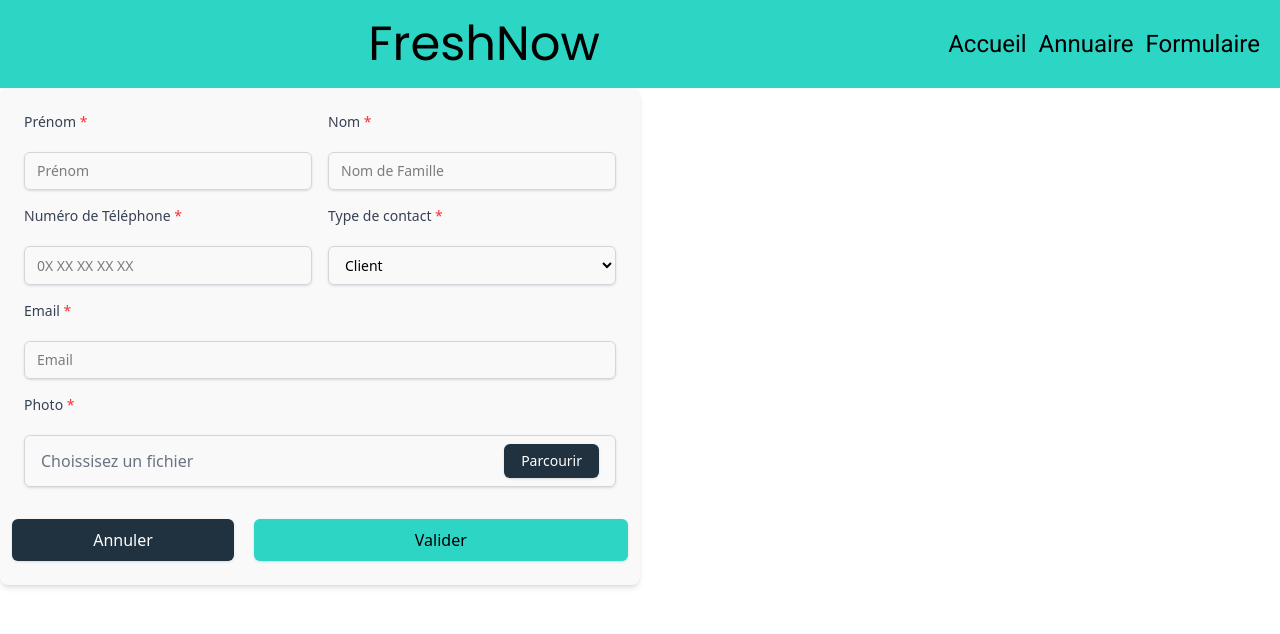
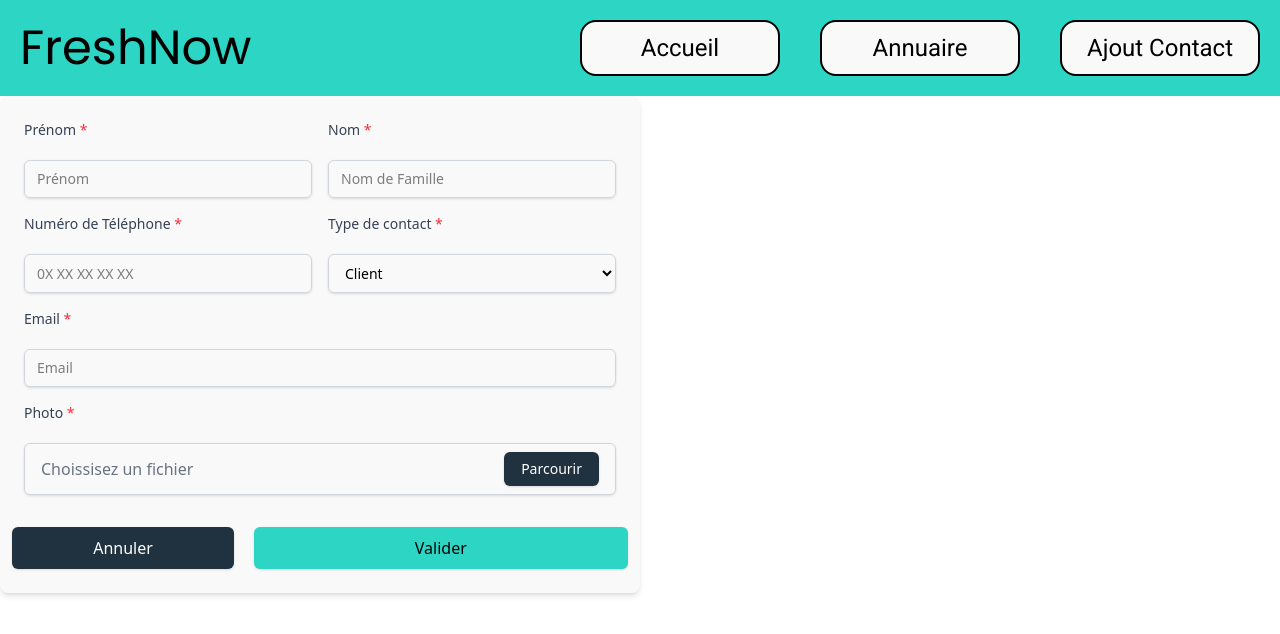
Before and after one commit to Simplon-hdf/brief-annuaire-contacts-groupe-c, an Angular app: page /formulaire in a window 1280 px wide. Shown: the top 634 px of the page. Built offline with nearby package versions, Linux system fonts and the light colour scheme.

Commit message:
feat(header): add css

```diff
--- a/src/app/header/header.html
+++ b/src/app/header/header.html
@@ -1,13 +1,9 @@
-<header class="bg-brand-azur flex justify-between font-title text-5xl p-5">
-    <figure>
-        <img>
-    </figure>
+<header class="bg-brand-azur flex justify-between p-5">
+    <h1 class="text-5xl font-title self-center"><a routerLink="/accueil">FreshNow</a></h1>
 
-    <h1><a routerLink="/accueil">FreshNow</a></h1>
-
-    <nav class="flex flex-row self-center gap-3 text-2xl font-links">
-        <a routerLink="/accueil">Accueil</a>
-        <a routerLink="/annuaire">Annuaire</a>
-        <a routerLink="/formulaire">Formulaire</a>
+    <nav class="flex justify-around w-auto gap-10 text-2xl font-links">
+        <a routerLink="/accueil" class="border-2 rounded-2xl p-2.5 bg-brand-white text-center min-w-[200px]">Accueil</a>
+        <a routerLink="/annuaire" class="border-2 rounded-2xl p-2.5 bg-brand-white text-center min-w-[200px]">Annuaire</a>
+        <a routerLink="/formulaire" class="border-2 rounded-2xl p-2.5 bg-brand-white text-center min-w-[200px]">Ajout Contact</a>
     </nav>
 </header>
```
